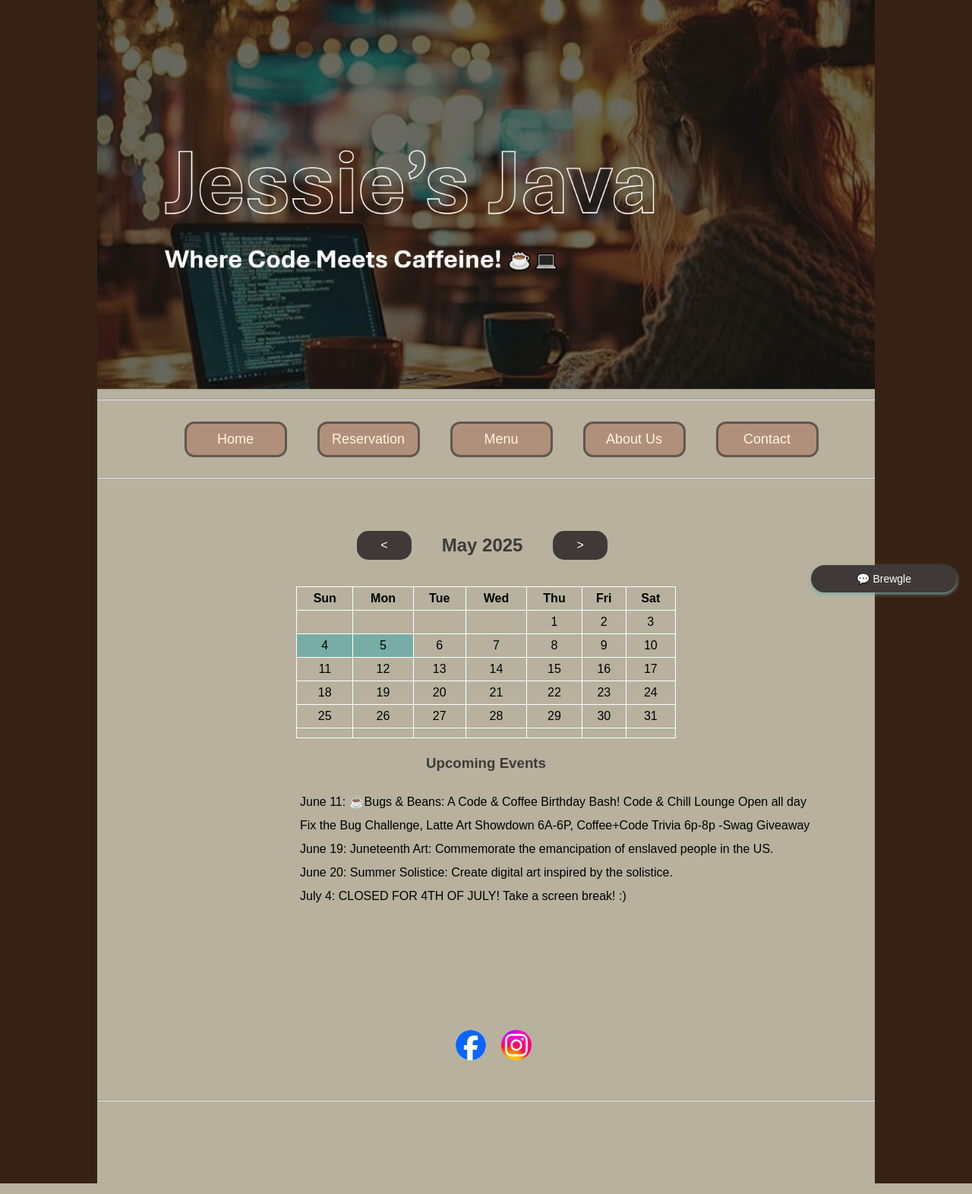
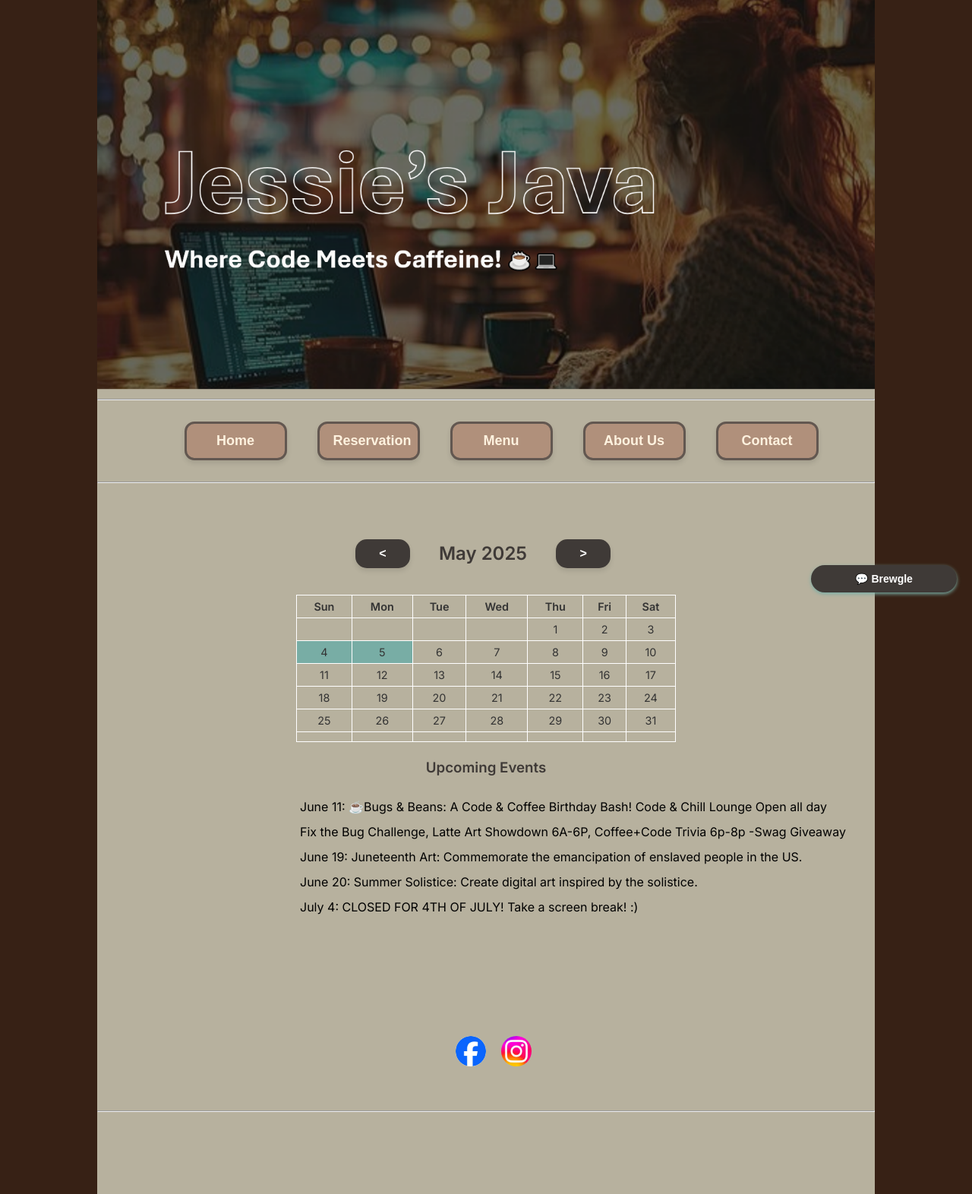
Before and after one commit to Jessie0611/JessiesJava, a PHP site: page / in a window 1280 px wide. Shown: the whole page at 76% size. Run offline with PHP 8.4, Linux system fonts and the light colour scheme.

Commit message:
Changing some styles, font and such

```diff
--- a/index.php
+++ b/index.php
@@ -9,6 +9,8 @@ include("database.php");
     <meta name="viewport" content="width=device-width, initial-scale=1.0">
     <title>Jessie's Java</title>
     <link rel="stylesheet" href="style.css">
+    <link href="https://fonts.googleapis.com/css2?family=Inter:wght@400;600&display=swap" rel="stylesheet">
+
 </head>
 <body>
 <div class="content">
--- a/style.css
+++ b/style.css
@@ -1,6 +1,6 @@
 /*BODY, HERO, NAV*/
 body{
-    font-family: Arial, Helvetica, sans-serif;
+    font-family: 'Inter', Arial, sans-serif;
     display: flex;
     justify-content: center;
     width: 100%;
@@ -11,6 +11,15 @@ body{
     background-color: #372115;
     text-align: center;
 }
+:root {
+    --primary: #5e503f;
+    --secondary: #d4cfc7;
+    --accent: #a98467;
+    --text-dark: #2e2e2e;
+    --text-light: #ffffff;
+    --background: #f4f1ee;
+}
+
 .content{
     width: 80%;
     height: 100%;
@@ -25,6 +34,66 @@ nav{
     display: flex;
     justify-content: center;
 }
+button, .btn, .submit {
+    transition: all 0.3s ease-in-out;
+    box-shadow: 0 4px 6px rgba(0, 0, 0, 0.1);
+}
+
+button:hover, .btn:hover, .submit:hover {
+    transform: translateY(-2px);
+    box-shadow: 0 6px 12px rgba(0, 0, 0, 0.15);
+}
+.btn, .submit, button {
+    background-color: var(--primary);
+    color: var(--text-light);
+    border: none;
+    border-radius: 8px;
+    padding: 12px 18px;
+    font-weight: 600;
+    font-size: 1rem;
+    cursor: pointer;
+}
+input, select, textarea {
+    padding: 12px;
+    border: 1px solid #ccc;
+    border-radius: 10px;
+    background-color: #fff;
+    font-size: 1rem;
+    transition: box-shadow 0.3s ease;
+}
+
+input:focus, textarea:focus, select:focus {
+    box-shadow: 0 0 0 3px rgba(169, 132, 103, 0.3);
+    outline: none;
+}
+
+
+.btn:hover, .submit:hover, button:hover {
+    background-color: var(--accent);
+}
+#calendar th,
+#calendar td {
+    padding: 12px;
+    font-size: 0.9rem;
+    color: #333;
+    border: 1px solid #e0e0e0;
+}
+#calendar td:hover {
+    color: white;
+    cursor: pointer;
+}
+
+.footer .socialLinks {
+    gap: 15px;
+    justify-content: center;
+}
+a {
+    transition: color 0.3s ease;
+}
+a:hover {
+    color: var(--accent);
+}
+
 .btn{
     margin-top: 20px;
     margin-left: 40px;
```
